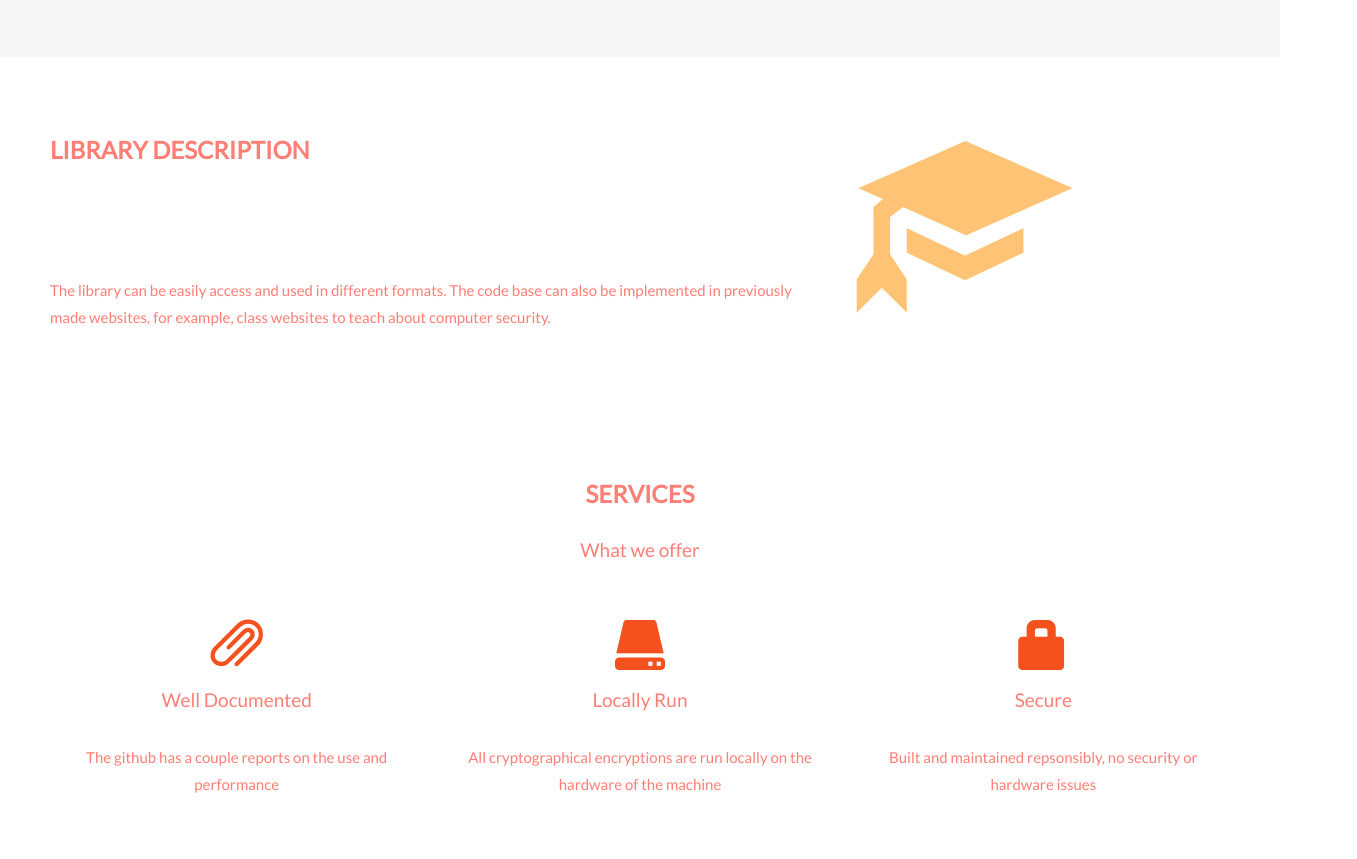
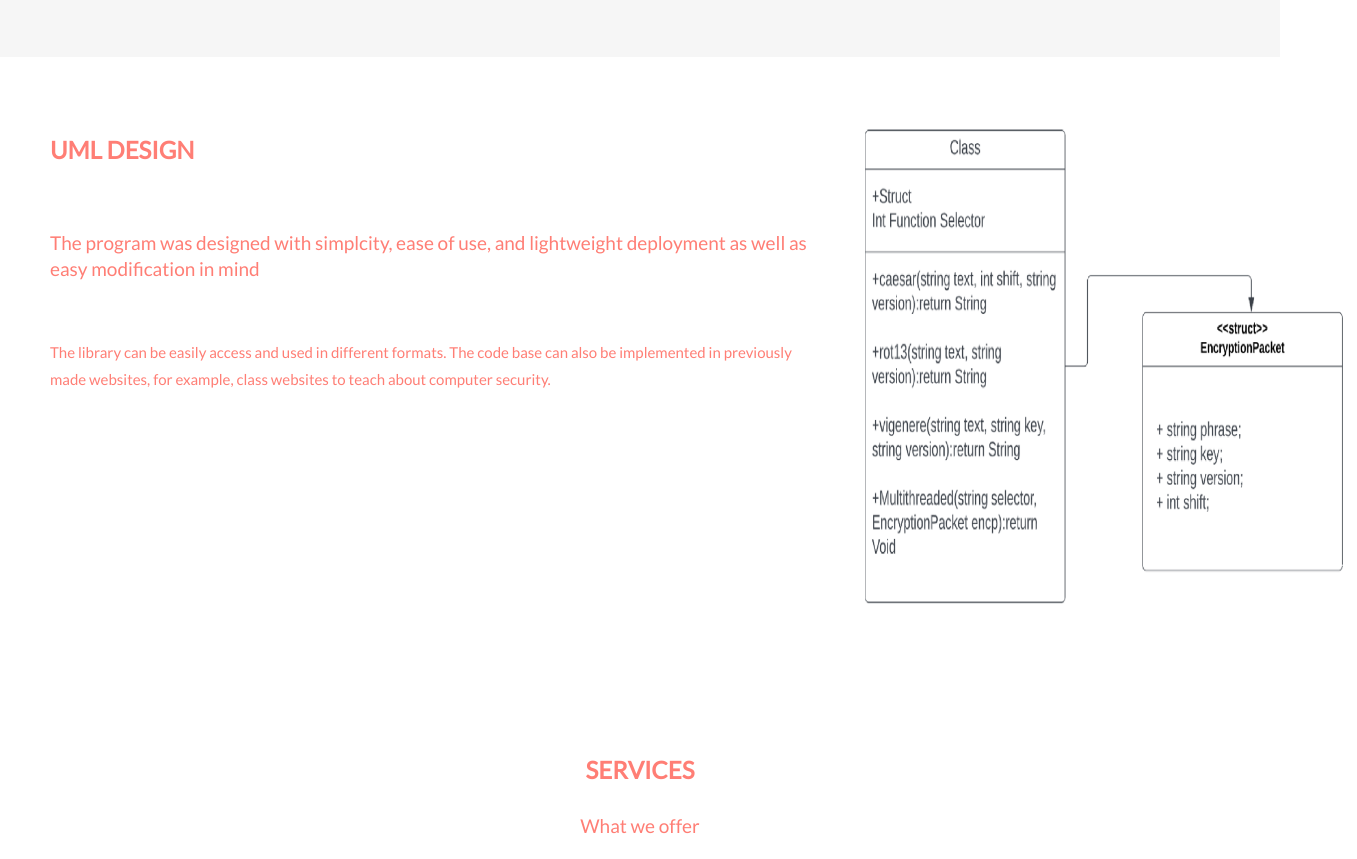
Before and after one commit to CanonEllis/Cryptography, a plain HTML site: page index.html in a window 1280 px wide. Shown: the part 1438-2297 px from the top of the page, 1357 px wide, since content can reach past the window. Drawn offline with nearby package versions, Linux system fonts and the light colour scheme.

Commit message:
Update index.html

```diff
--- a/index.html
+++ b/index.html
@@ -268,15 +268,15 @@
 <div id="about" class="container-fluid">
 	<div class="row">
     <div class="col-sm-8">
-      <h2>Library Description</h2><br>
-      <h4></h4>
+      <h2>UML Design</h2><br>
+      <h4>The program was designed with simplcity, ease of use, and lightweight deployment as well as easy modification in mind</h4>
         <br>
       <p>The library can be easily access and used in different formats. The code base
       can also be implemented in previously made websites, for example, class websites to teach
     about computer security.</p>
     </div>
     <div class="col-sm-4">
-      <span class="glyphicon glyphicon-education logo"></span>
+        <img src="UML.PNG" alt="Paris" width="500" height="500">
     </div>
   </div>
 </div>
```
